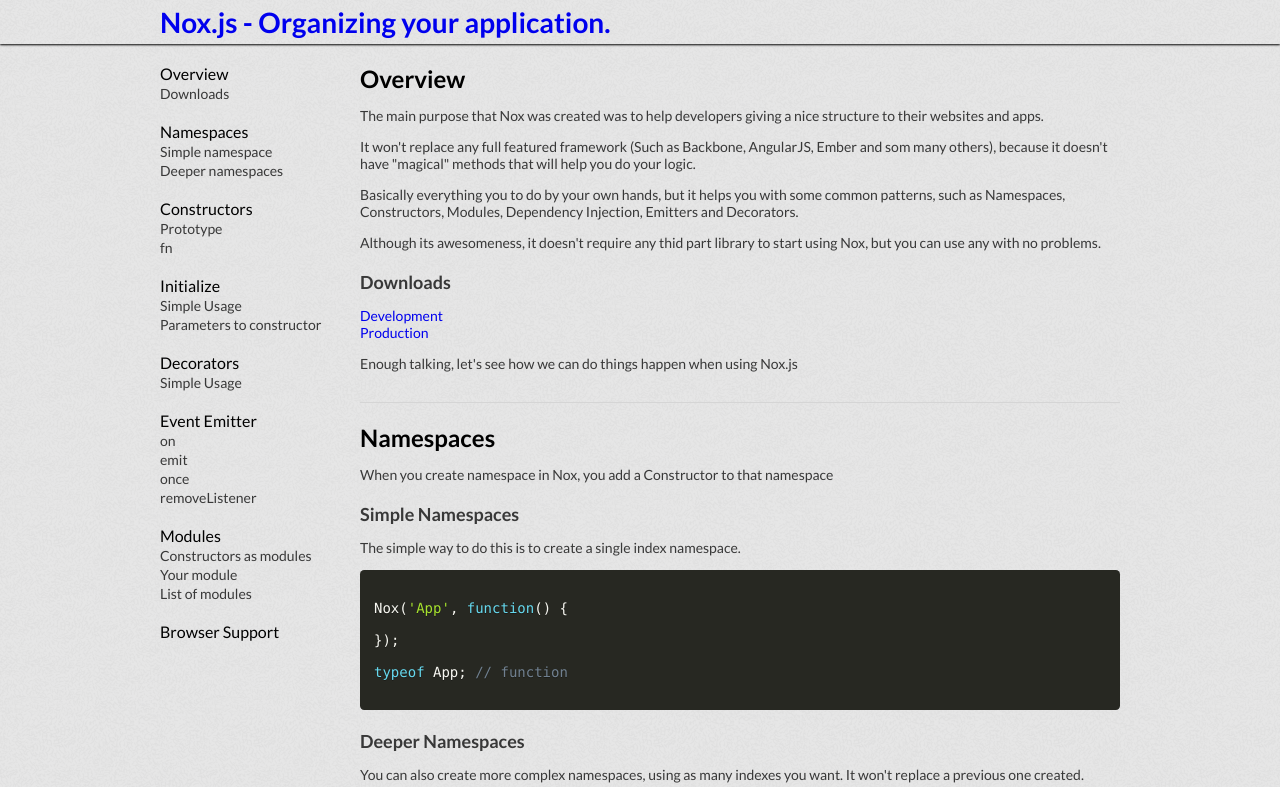
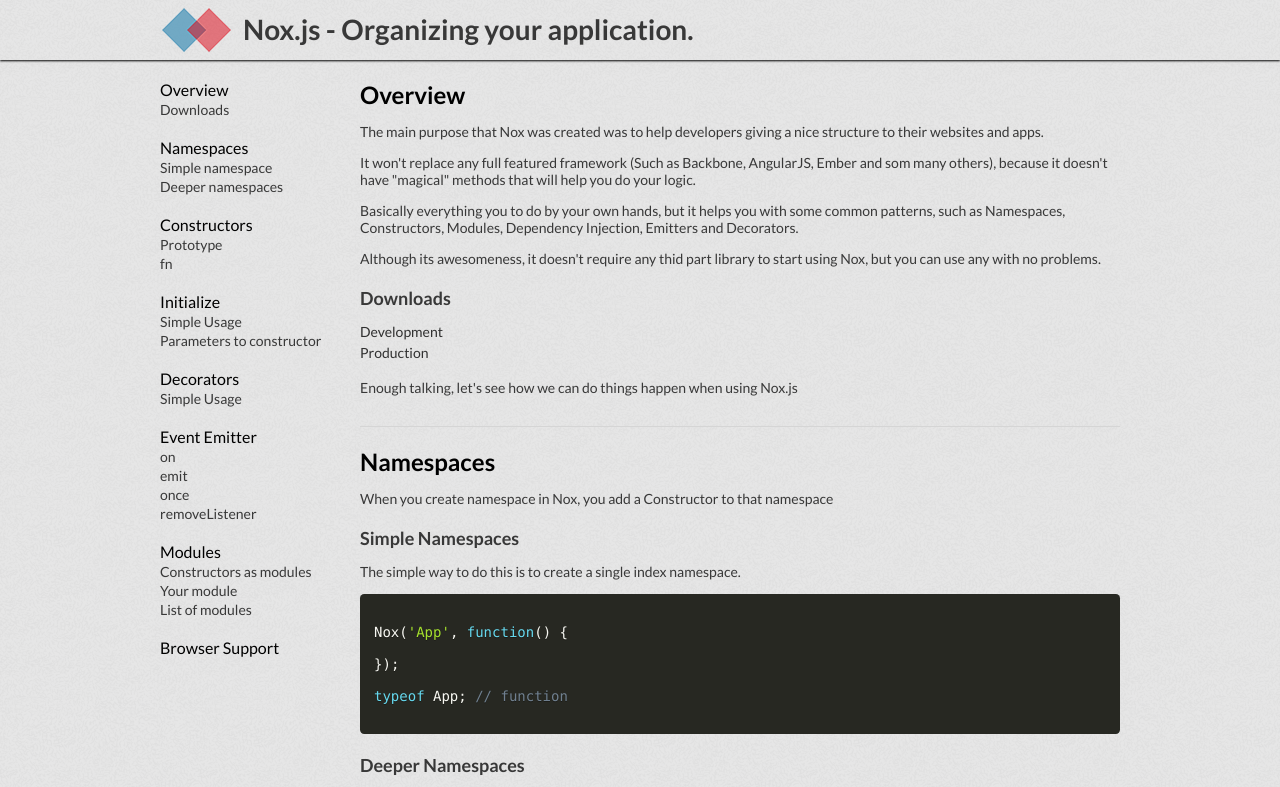
Before and after one commit to noxjs/noxjs, a website: page index.html in a window 1280 px wide. Shown: the top 787 px of the page. Drawn offline with Linux system fonts and the light colour scheme.

Commit message:
update logos and some other stuff

```diff
--- a/assets/main.css
+++ b/assets/main.css
@@ -93,3 +93,29 @@
   color: #383838;
   margin-top: 20px;
 }
+
+.logo {
+  height: 50px;
+}
+
+.logo-img {
+  float:left;
+}
+
+.logo-link {
+  float: left;
+  margin-top: 7px;
+  margin-left: 10px;
+  color: #383838;
+}
+
+.link-download {
+  color: rgb(48, 48, 48);
+  font-size: 14px;
+  margin-bottom: 4px;
+  display: inline-block;
+}
+
+.link-download:hover {
+  text-decoration: underline;
+}
--- a/index.html
+++ b/index.html
@@ -2,7 +2,22 @@
 <html lang="en">
   <head>
     <meta charset="UTF-8">
-    <title>Nox JS</title>
+    <title>Nox.js - Structure for your apps</title>
+
+    <meta name="HandheldFriendly" content="True">
+    <meta name="viewport" content="width=device-width, initial-scale=1.0">
+
+    <meta property="og:title" content="Nox.js - Structure for your apps">
+    <meta property="og:url" content="http://noxjs.github.io/noxjs/">
+    <meta property="og:site_name" content="Nox.js">
+    <meta property="og:description" content="Namespaces, constructors, decorators, emitters and dependency injection made easy.">
+    <meta property="og:image" content="http://noxjs.github.io/noxjs/assets/imgs/logo-fb.png">
+    <meta property="og:image:type" content="image/png">
+    <meta property="og:image:width" content="200">
+    <meta property="og:image:height" content="137">
+
+    <link rel="shortcut icon" href="/favicon.ico">
+
     <link href='https://fonts.googleapis.com/css?family=Lato:400,700' rel='stylesheet' type='text/css'>
     <link rel="stylesheet" href="assets/libs/prism.css">
     <link rel="stylesheet" href="assets/libs/normalize.css">
@@ -12,6 +27,7 @@
     <header class="header">
       <div class="wrapper">
         <h1 class="logo">
+          <img class="logo-img" src="assets/imgs/logo.png" height="50" width="73" alt="Nox.js">
           <a href="https://noxjs.github.io/noxjs/" class="logo-link">Nox.js - Organizing your application.</a>
         </h1>
       </div>
@@ -143,8 +159,8 @@
           <h3 class="container-subtitle" id="Overview-downloads">Downloads</h3>
 
           <p>
-            <a href="https://github.com/noxjs/noxjs/blob/master/dist/nox.js">Development</a> <br>
-            <a href="https://github.com/noxjs/noxjs/blob/master/dist/nox.min.js">Production</a>
+            <a href="https://github.com/noxjs/noxjs/blob/master/dist/nox.js" class="link-download">Development</a> <br>
+            <a href="https://github.com/noxjs/noxjs/blob/master/dist/nox.min.js" class="link-download">Production</a>
           </p>
 
 
```
Also changed, not shown: assets/imgs/logo-fb.png (added), assets/imgs/logo.png (added), favicon.ico (added), 1 other file.
